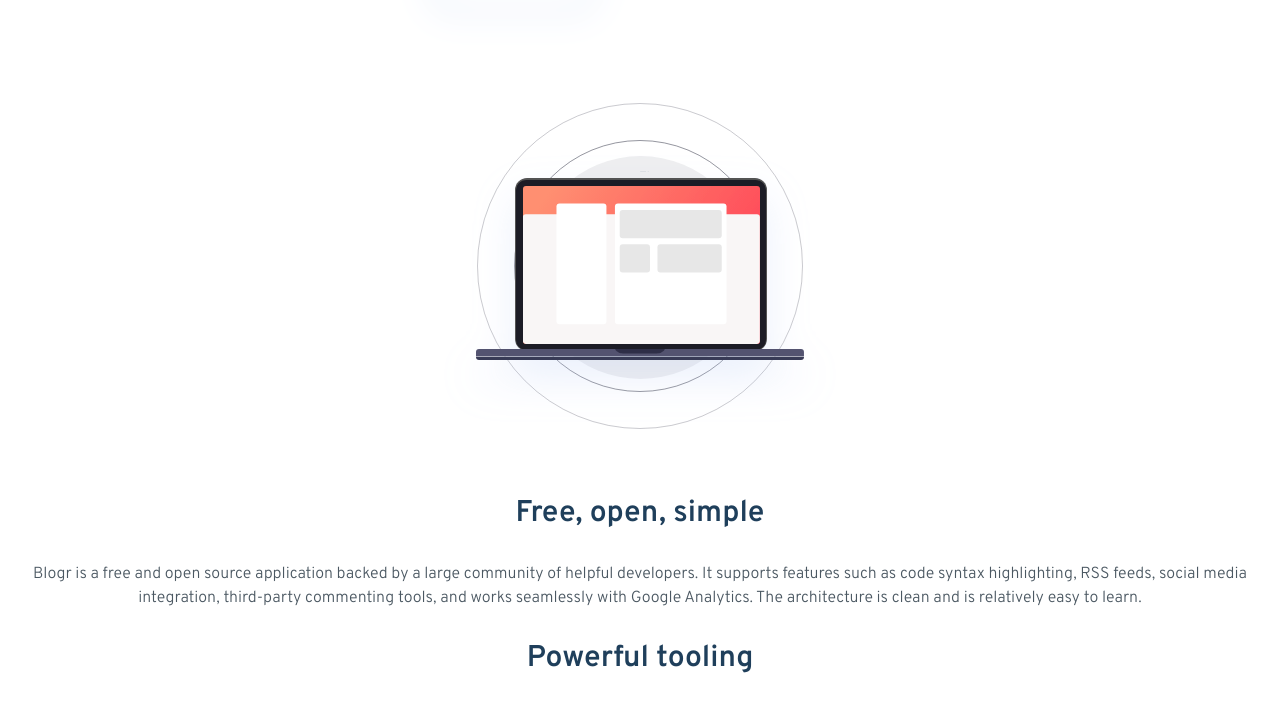
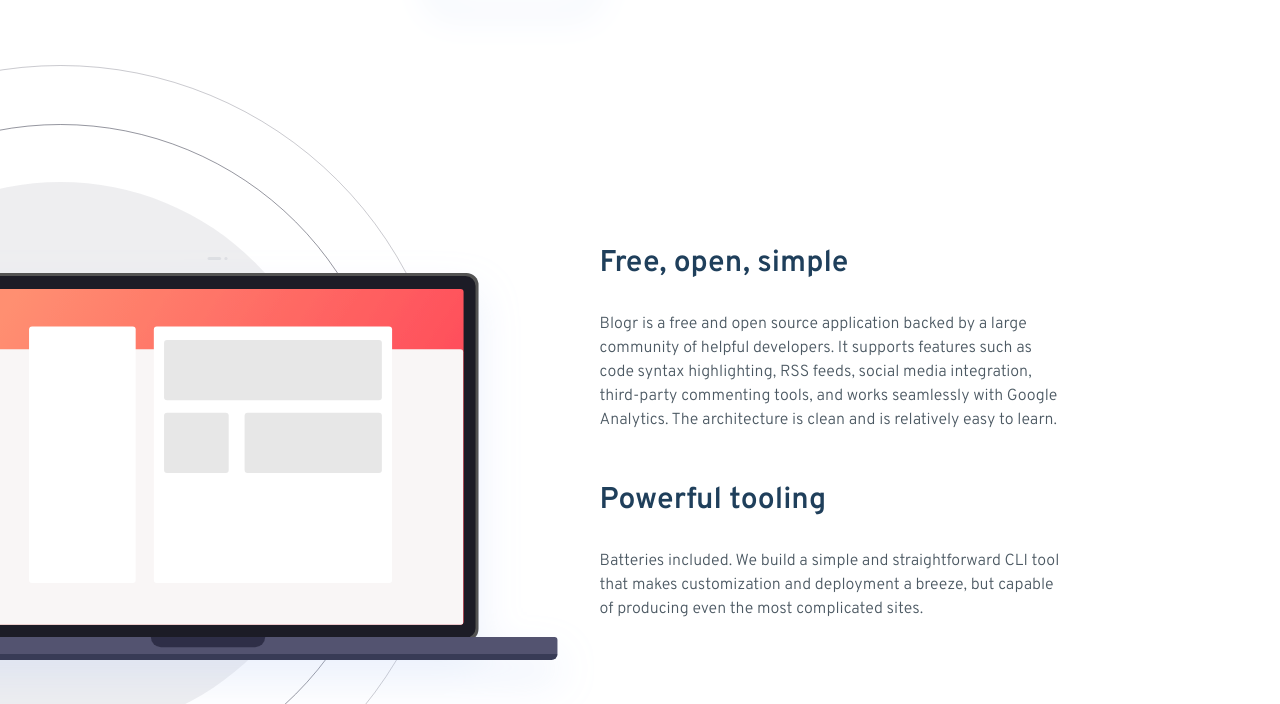
Before and after one commit to KamilKonopski/blogr-landing-page-main, a plain HTML site: page index.html in a window 1280 px wide. Shown: the part 1491-2195 px from the top of the page. Drawn offline with Linux system fonts and the light colour scheme.

Commit message:
add tooling section desktop styles

```diff
--- a/scss/_tooling-section.scss
+++ b/scss/_tooling-section.scss
@@ -1,16 +1,38 @@
 .tooling {
 	margin-top: 60px;
 
+	@media screen and (min-width: 1024px) {
+		display: flex;
+	}
+
 	&__laptop {
 		background: url("../images/illustration-laptop-mobile.svg") no-repeat center;
+		height: 50vh;
 		width: 100%;
-		height: 50vh;
+
+		@media screen and (min-width: 1024px) {
+			background: url("../images/illustration-laptop-desktop.svg") no-repeat;
+			transform: translateX(-32%);
+			height: 81vh;
+			width: 383%;
+		}
 	}
 
 	&__text {
 		margin-top: 30px;
+		padding: 0 25px;
 		text-align: center;
-		padding: 0 25px;
+
+		@media screen and (min-width: 1024px) {
+			margin: 150px 0 0 -225px;
+			text-align: left;
+			padding: 0;
+			transform: translateX(-45%);
+
+			&--powerful {
+				margin-top: 50px;
+			}
+		}
 
 		& h3 {
 			color: $very-dark-blue;
```
Also changed, not shown: css/style.css, 1 other file.
